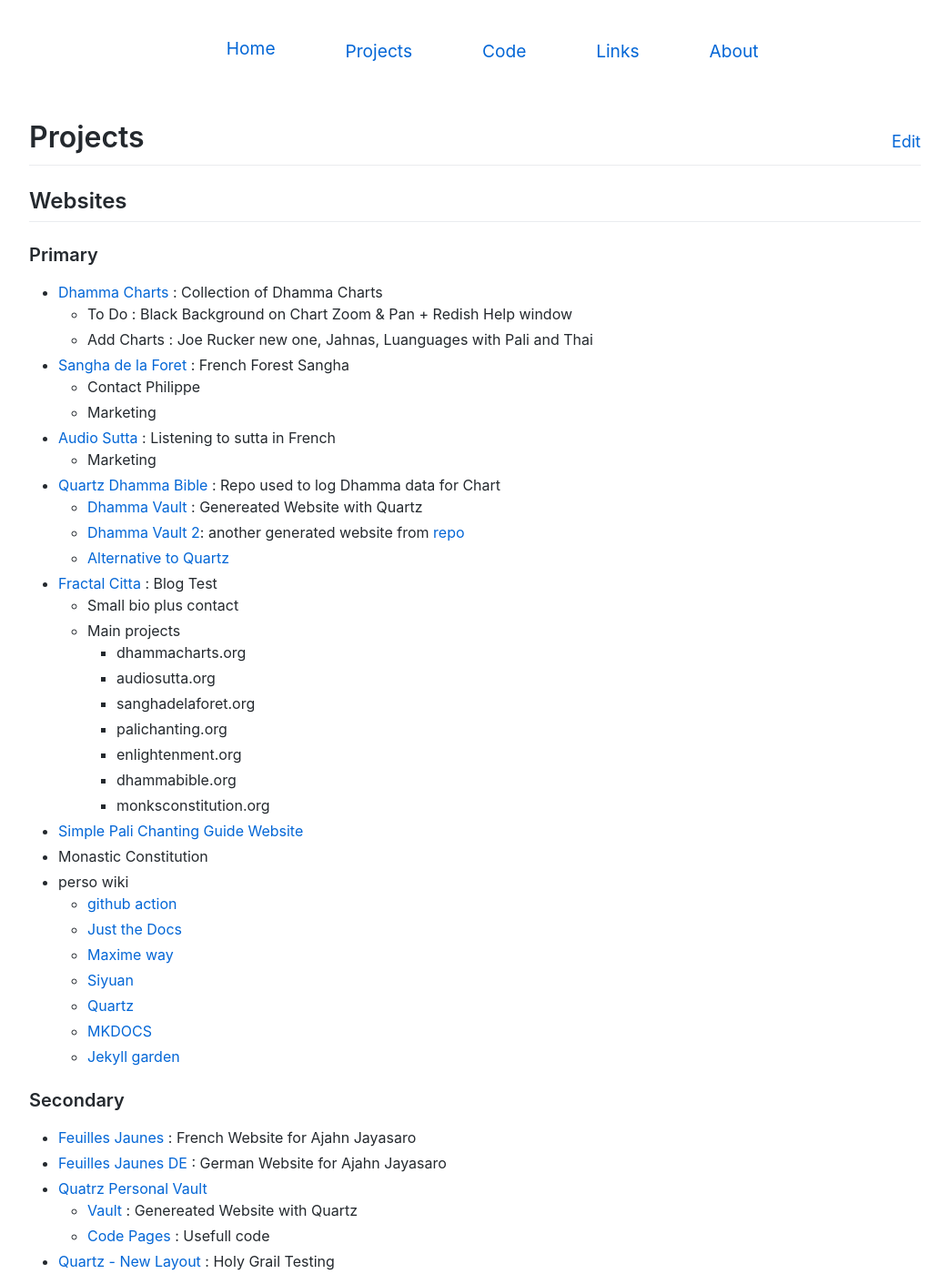
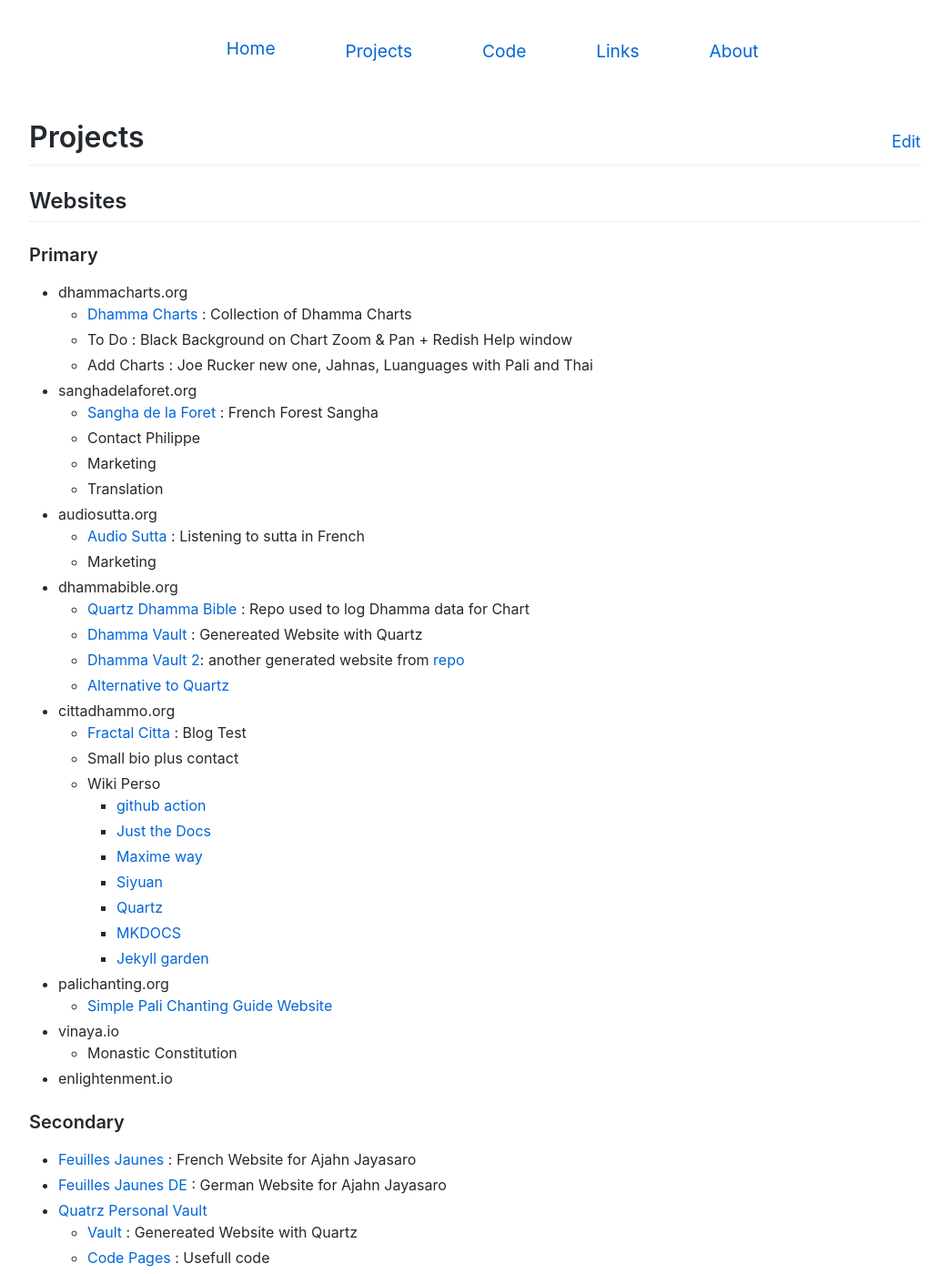
Before and after one commit to cittadhammo/old-personal-website, a Jekyll site: the page built from projects.md, in a window 1280 px wide and 1400 px high. Shown: the whole window at 91% size, without its empty margins (118-1161 px from the left). Built offline with Jekyll 4.4.1, drawn with Linux system fonts in a browser that asks for light colours.

Commit message:
Update projects.md

```diff
--- a/projects.md
+++ b/projects.md
@@ -6,38 +6,39 @@ title: Projects
 ## Websites
 
 ### Primary
-- [Dhamma Charts](http://www.dhammacharts.org) : Collection of Dhamma Charts
+- dhammacharts.org
+  - [Dhamma Charts](http://www.dhammacharts.org) : Collection of Dhamma Charts
   - To Do : Black Background on Chart Zoom & Pan + Redish Help window
   - Add Charts : Joe Rucker new one, Jahnas, Luanguages with Pali and Thai
-- [Sangha de la Foret](http://www.sanghadelaforet.org) : French Forest Sangha
+- sanghadelaforet.org
+  - [Sangha de la Foret](http://www.sanghadelaforet.org) : French Forest Sangha
   - Contact Philippe
   - Marketing
-- [Audio Sutta](http://www.audiosutta.org) : Listening to sutta in French
+  - Translation
+- audiosutta.org
+  - [Audio Sutta](http://www.audiosutta.org) : Listening to sutta in French
   - Marketing
-- [Quartz Dhamma Bible](https://github.com/DhammaCharts/dhammas/) : Repo used to log Dhamma data for Chart
+- dhammabible.org
+  - [Quartz Dhamma Bible](https://github.com/DhammaCharts/dhammas/) : Repo used to log Dhamma data for Chart
   - [Dhamma Vault](https://www.dhammacharts.org/dhammas/) : Genereated Website with Quartz
   - [Dhamma Vault 2](https://www.dhammacharts.org/quartz/): another generated website from [repo](https://github.com/DhammaCharts/quartz/tree/holy-grail)
   - [Alternative to Quartz](https://github.com/jobindjohn/obsidian-publish-mkdocs)
-- [Fractal Citta](https://fractalcitta.github.io/) : Blog Test
+- cittadhammo.org
+  - [Fractal Citta](https://fractalcitta.github.io/) : Blog Test
   - Small bio plus contact
-  - Main projects
-    - dhammacharts.org
-    - audiosutta.org
-    - sanghadelaforet.org
-    - palichanting.org
-    - enlightenment.org
-    - dhammabible.org
-    - monksconstitution.org
-- [Simple Pali Chanting Guide Website](https://palichanting.github.io/)
-- Monastic Constitution
-- perso wiki
-  - [github action](https://github.com/marketplace/actions/wiki-page-creator-action)
-  - [Just the Docs](https://github.com/just-the-docs/just-the-docs/tree/main)
-  - [Maxime way](https://digital-garden-jekyll-template.netlify.app/)
-  - [Siyuan](https://github.com/siyuan-note/siyuan)
-  - [Quartz](https://github.com/jackyzha0/quartz)
-  - [MKDOCS](https://github.com/jobindjohn/obsidian-publish-mkdocs)
-  - [Jekyll garden](https://github.com/Jekyll-Garden/jekyll-garden.github.io)
+  - Wiki Perso
+    - [github action](https://github.com/marketplace/actions/wiki-page-creator-action)
+    - [Just the Docs](https://github.com/just-the-docs/just-the-docs/tree/main)
+    - [Maxime way](https://digital-garden-jekyll-template.netlify.app/)
+    - [Siyuan](https://github.com/siyuan-note/siyuan)
+    - [Quartz](https://github.com/jackyzha0/quartz)
+    - [MKDOCS](https://github.com/jobindjohn/obsidian-publish-mkdocs)
+    - [Jekyll garden](https://github.com/Jekyll-Garden/jekyll-garden.github.io)
+- palichanting.org
+  - [Simple Pali Chanting Guide Website](https://palichanting.github.io/)
+- vinaya.io
+  - Monastic Constitution
+- enlightenment.io
 
 
 ### Secondary
```
Also changed, not shown: other parts of projects.md (+1 -0 lines).
